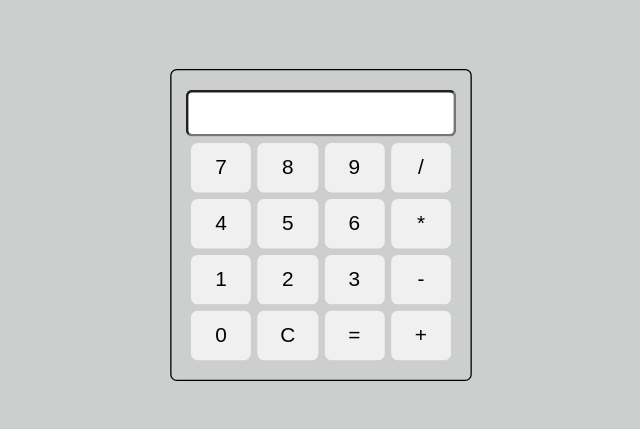
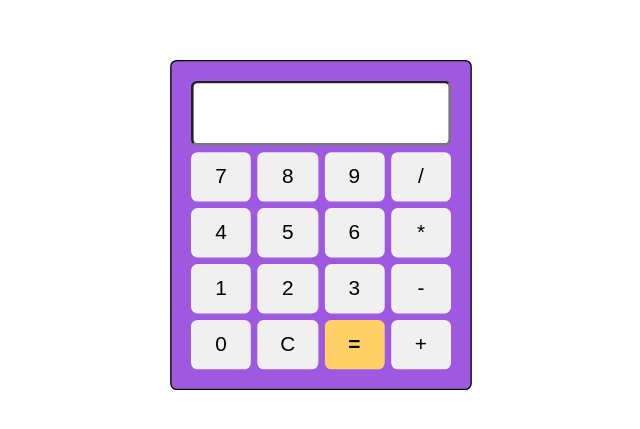
Before and after one commit to hampusvh/react-calculator, a React (Vite) app in the folder react-calculator/: page / in a window 1280 px wide. Shown: the part 183-612 px from the top of the page, without its empty margins (319-959 px from the left). Built offline with nearby package versions, Linux system fonts and the light colour scheme.

Commit message:
more styling

```diff
--- a/react-calculator/src/App.css
+++ b/react-calculator/src/App.css
@@ -1,5 +1,5 @@
 body {
-  background-color: rgb(204, 207, 206);
+  background-color: rgb(255, 255, 255);
   height: 100vh;
   display: flex;
   justify-content: center;
@@ -7,6 +7,7 @@ body {
 }
 
 .calculator {
+  background-color: rgb(159, 89, 225);
   display: flex;
   flex-direction: column;
   align-items: center;
@@ -20,15 +21,17 @@ body {
 }
 
 .display {
-  font-size: 1rem;
+  box-sizing: border-box;
+  font-size: 1.5rem;
   background-color: white;
   width: 100%;
-  height: 30px;
+  height: 50px;
   border-radius: 5px;
   text-align: right;
   display: flex;
   align-items: center;
   justify-content: flex-end;
+  padding: 5px 10px;
 }
 
 .button-grid {
@@ -55,3 +58,8 @@ button:hover {
 button:active {
   background-color: #c0c0c0;
 }
+
+button[value="="] {
+  background-color: #ffd166;
+  font-weight: bold;
+}
--- a/react-calculator/src/components/Button.jsx
+++ b/react-calculator/src/components/Button.jsx
@@ -1,7 +1,11 @@
 import "../App.css";
 
 function Button({ value, onButtonClick }) {
-  return <button onClick={() => onButtonClick(value)}>{value}</button>;
+  return (
+    <button value={value} onClick={() => onButtonClick(value)}>
+      {value}
+    </button>
+  );
 }
 
 export default Button;
--- a/react-calculator/src/components/ButtonGrid.jsx
+++ b/react-calculator/src/components/ButtonGrid.jsx
@@ -1,24 +1,29 @@
 import Button from "./Button";
 
 function ButtonGrid({ onButtonClick }) {
+  const buttons = [
+    "7",
+    "8",
+    "9",
+    "/",
+    "4",
+    "5",
+    "6",
+    "*",
+    "1",
+    "2",
+    "3",
+    "-",
+    "0",
+    "C",
+    "=",
+    "+",
+  ];
   return (
     <div className="button-grid">
-      <Button value="7" onButtonClick={onButtonClick}></Button>
-      <Button value="8" onButtonClick={onButtonClick}></Button>
-      <Button value="9" onButtonClick={onButtonClick}></Button>
-      <Button value="/" onButtonClick={onButtonClick}></Button>
-      <Button value="4" onButtonClick={onButtonClick}></Button>
-      <Button value="5" onButtonClick={onButtonClick}></Button>
-      <Button value="6" onButtonClick={onButtonClick}></Button>
-      <Button value="*" onButtonClick={onButtonClick}></Button>
-      <Button value="1" onButtonClick={onButtonClick}></Button>
-      <Button value="2" onButtonClick={onButtonClick}></Button>
-      <Button value="3" onButtonClick={onButtonClick}></Button>
-      <Button value="-" onButtonClick={onButtonClick}></Button>
-      <Button value="0" onButtonClick={onButtonClick}></Button>
-      <Button value="C" onButtonClick={onButtonClick}></Button>
-      <Button value="=" onButtonClick={onButtonClick}></Button>
-      <Button value="+" onButtonClick={onButtonClick}></Button>
+      {buttons.map((value, index) => (
+        <Button key={index} value={value} onButtonClick={onButtonClick} />
+      ))}
     </div>
   );
 }
```
